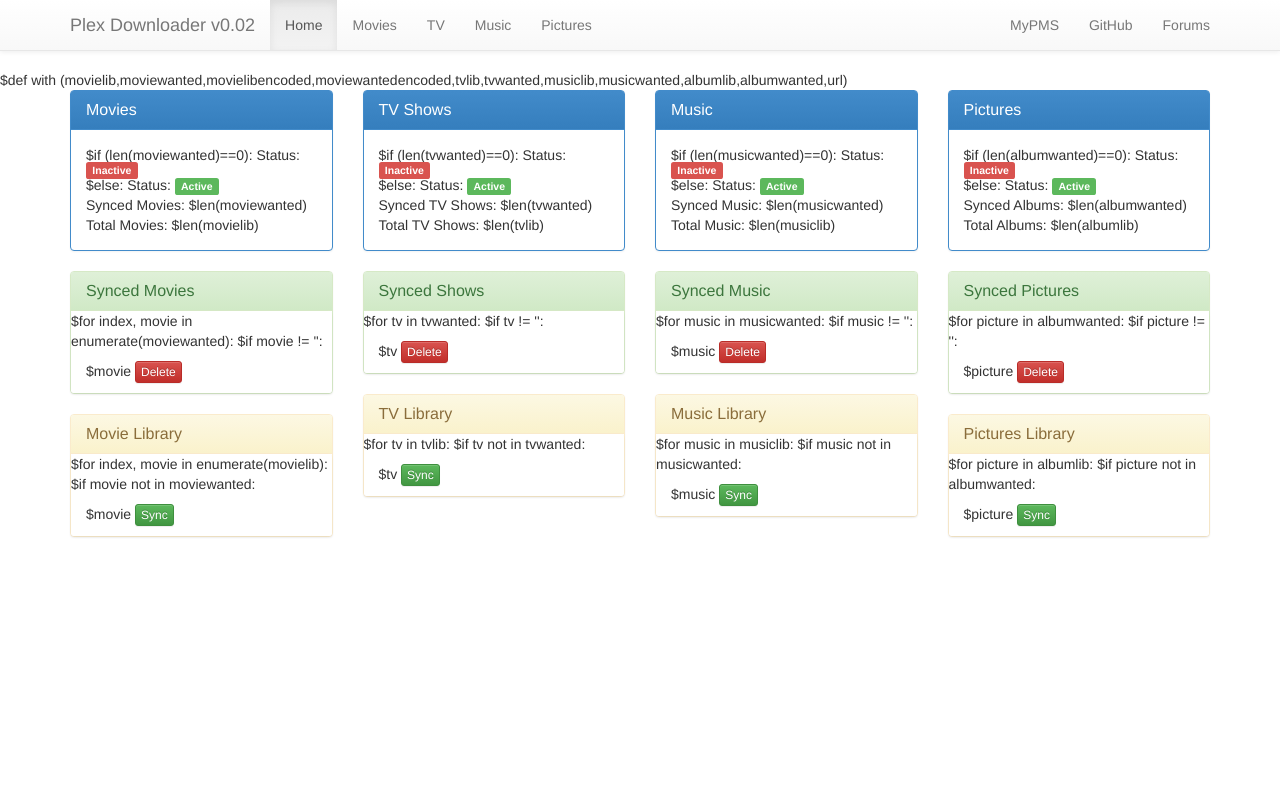
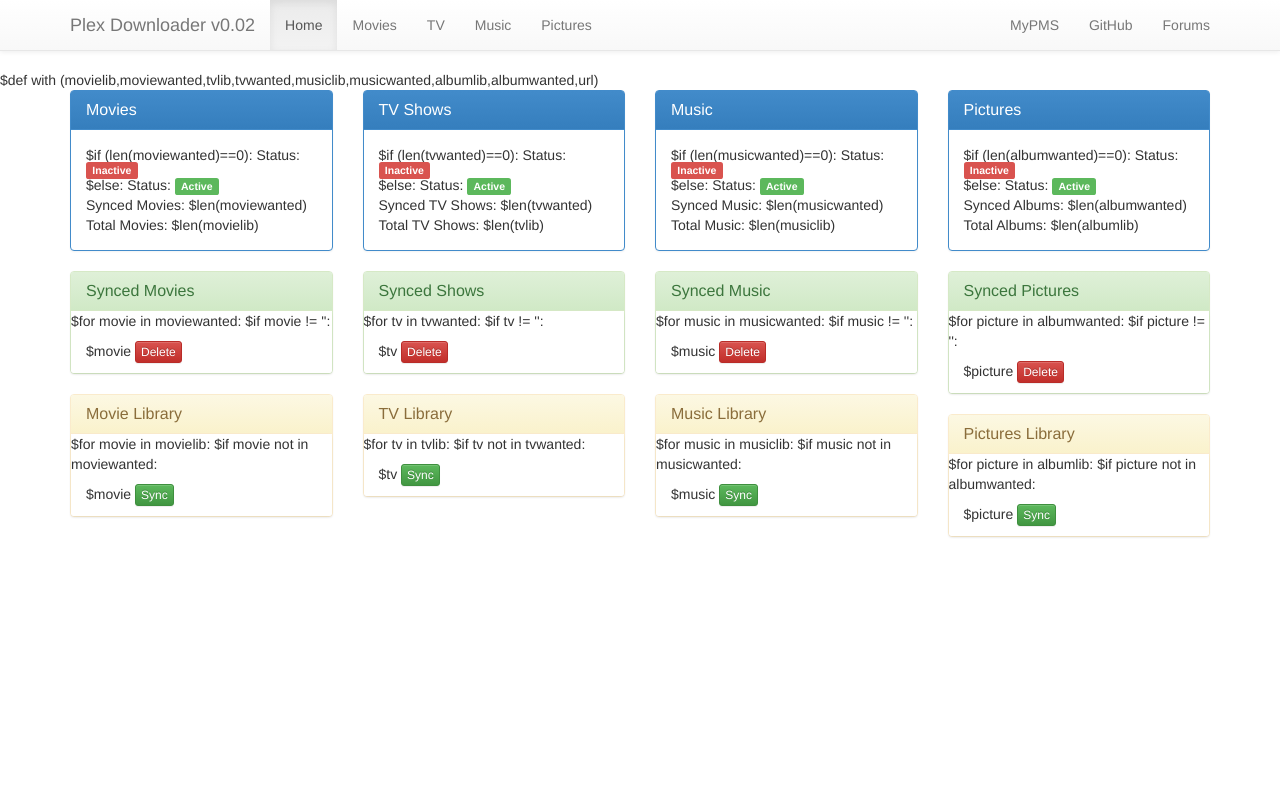
Before and after one commit to ilyaz/PlexDownloader, a Python web app: template templates/index.html in a window 1280 px wide. Run offline with Jinja, Linux system fonts and the light colour scheme; the template is opened without the code that fills it, so the values that code supplies are empty; some libraries are stand-ins or nearby versions.

Commit message:
Revert "Movie special char fix"

```diff
--- a/templates/index.html
+++ b/templates/index.html
@@ -1,4 +1,4 @@
-$def with (movielib,moviewanted,movielibencoded,moviewantedencoded,tvlib,tvwanted,musiclib,musicwanted,albumlib,albumwanted,url)
+$def with (movielib,moviewanted,tvlib,tvwanted,musiclib,musicwanted,albumlib,albumwanted,url)
 <!DOCTYPE html>
 <html lang="en">
   <head>
@@ -87,9 +87,9 @@
               <h3 class="panel-title">Synced Movies</h3>
             </div>
           <ul class="list-group">
-            $for index, movie in enumerate(moviewanted):
+            $for movie in moviewanted:
                 $if movie != '':
-                    <li class="list-group-item">$movie <a class="btn btn-danger btn-xs" href="/delete?type=movie&content=$moviewantedencoded[index]" role="button">Delete</a></span></li>
+                    <li class="list-group-item">$movie <a class="btn btn-danger btn-xs" href="/delete?type=movie&content=$movie" role="button">Delete</a></span></li>
 
           </ul>
           </div>
@@ -99,9 +99,9 @@
               <h3 class="panel-title">Movie Library</h3>
             </div>
           <ul class="list-group">
-            $for index, movie in enumerate(movielib):
+            $for movie in movielib:
                 $if movie not in moviewanted:
-                    <li class="list-group-item">$movie <a class="btn btn-success btn-xs" href="/sync?type=movie&content=$movielibencoded[index]" role="button">Sync</a></span></li>
+                    <li class="list-group-item">$movie <a class="btn btn-success btn-xs" href="/sync?type=movie&content=$movie" role="button">Sync</a></span></li>
 
           </ul>
           </div>
```
Also changed, not shown: webui.py (+2 -9 lines).
